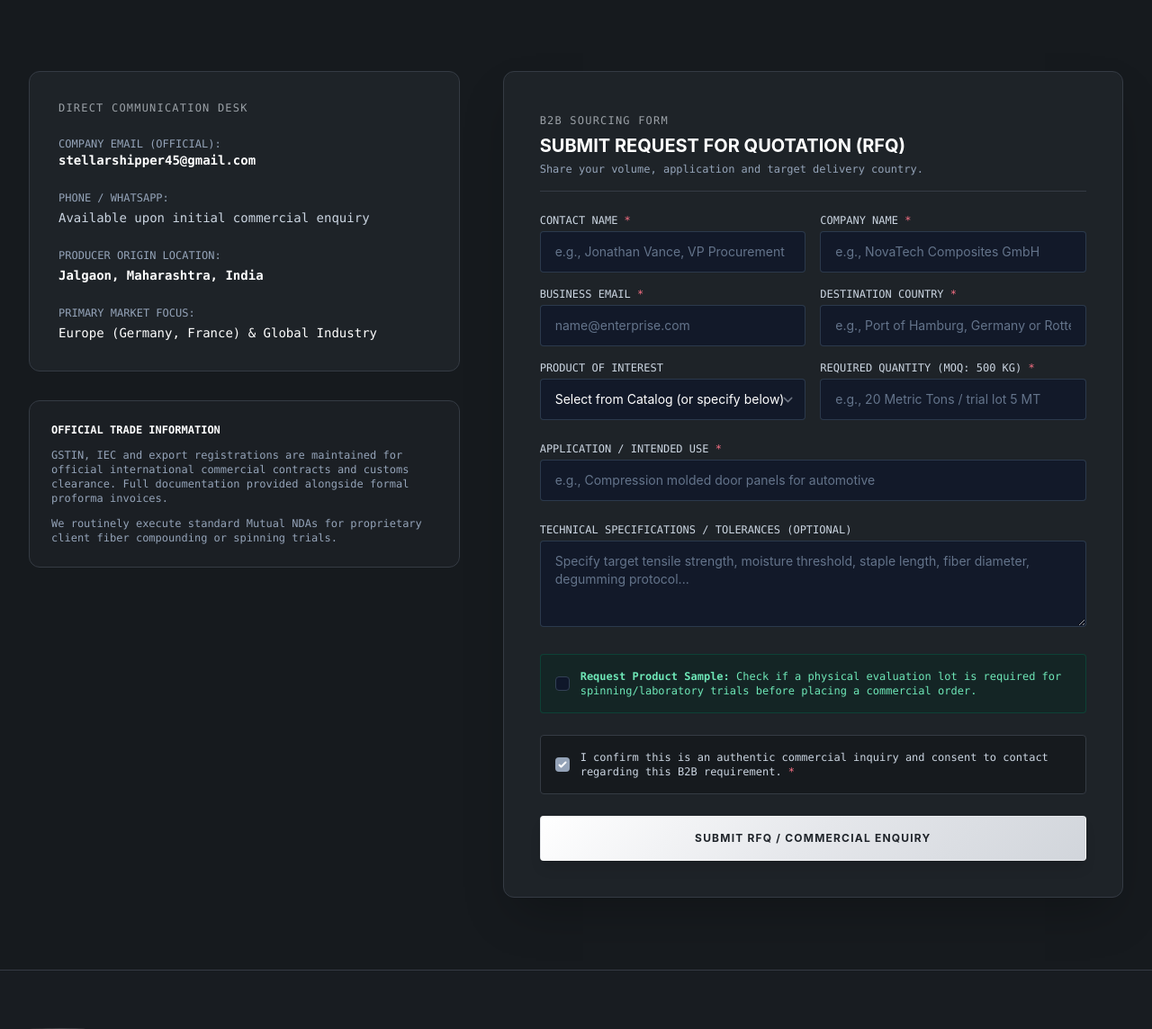
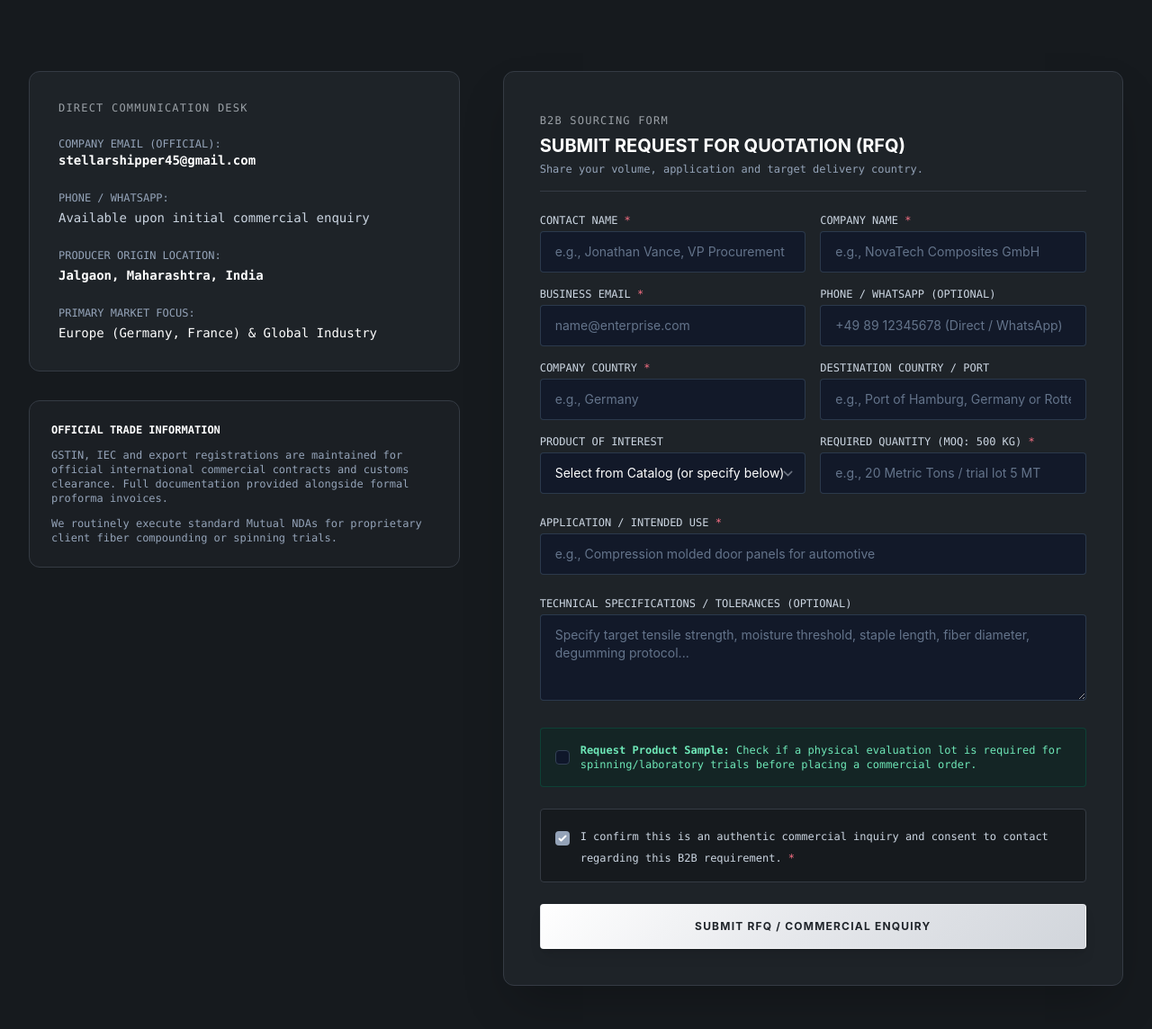
Before and after one commit to Abhisheksaini25/StellarShiper, a Django app: page /contact-rfq/ in a window 1280 px wide. Shown: the part 387-1531 px from the top of the page at 90% size. Run offline with Django 5.2, Linux system fonts and the light colour scheme; data that the repository does not hold is empty; some libraries are stand-ins or nearby versions.

Commit message:
Fix RFQ submission from contact page: auto-sync country/delivery_country and preserve contact page on error

```diff
--- a/apps/rfq/forms.py
+++ b/apps/rfq/forms.py
@@ -91,12 +91,33 @@ class RFQForm(forms.ModelForm):
         self.fields['product'].queryset = Product.objects.filter(is_active=True)
         self.fields['product'].empty_label = "Select from Catalog (or specify below)"
         self.fields['consent'].required = True
+        # Allow flexible submission from contact forms: country, delivery_country and incoterms auto-sync
+        self.fields['country'].required = False
+        self.fields['delivery_country'].required = False
+        self.fields['incoterms'].required = False
 
     def clean_website_check(self):
         val = self.cleaned_data.get('website_check')
         if val:
             raise forms.ValidationError("Automated submission detected.")
         return val
+
+    def clean(self):
+        cleaned_data = super().clean()
+        country = (cleaned_data.get('country') or '').strip()
+        delivery_country = (cleaned_data.get('delivery_country') or '').strip()
+
+        if not country and not delivery_country:
+            self.add_error('country', 'Please specify your country or destination country.')
+        elif country and not delivery_country:
+            cleaned_data['delivery_country'] = country
+        elif delivery_country and not country:
+            cleaned_data['country'] = delivery_country
+
+        if not cleaned_data.get('incoterms'):
+            cleaned_data['incoterms'] = 'CIF'
+
+        return cleaned_data
 
     def clean_technical_file(self):
         file = self.cleaned_data.get('technical_file')
--- a/templates/pages/contact_rfq.html
+++ b/templates/pages/contact_rfq.html
@@ -74,46 +74,71 @@
 
                 <form method="post" action="{% url 'rfq:submit' %}" enctype="multipart/form-data" class="space-y-6">
                     {% csrf_token %}
+                    <input type="hidden" name="source_page" value="contact">
 
                     <div class="hidden" aria-hidden="true">
                         {{ form.website_check }}
                     </div>
 
+                    {% if form.non_field_errors %}
+                    <div class="p-3 bg-rose-950/40 border border-rose-800 rounded text-rose-300 text-xs font-mono">
+                        {{ form.non_field_errors.0 }}
+                    </div>
+                    {% endif %}
+
                     <div class="grid grid-cols-1 sm:grid-cols-2 gap-4">
                         <div>
                             <label class="block text-xs font-mono uppercase text-slate-300 mb-1">Contact Name <span class="text-rose-400">*</span></label>
                             {{ form.name }}
+                            {% if form.name.errors %}<p class="text-xs text-rose-400 mt-1 font-mono">{{ form.name.errors.0 }}</p>{% endif %}
                         </div>
                         <div>
                             <label class="block text-xs font-mono uppercase text-slate-300 mb-1">Company Name <span class="text-rose-400">*</span></label>
                             {{ form.company }}
+                            {% if form.company.errors %}<p class="text-xs text-rose-400 mt-1 font-mono">{{ form.company.errors.0 }}</p>{% endif %}
                         </div>
                         <div>
                             <label class="block text-xs font-mono uppercase text-slate-300 mb-1">Business Email <span class="text-rose-400">*</span></label>
                             {{ form.email }}
+                            {% if form.email.errors %}<p class="text-xs text-rose-400 mt-1 font-mono">{{ form.email.errors.0 }}</p>{% endif %}
                         </div>
                         <div>
-                            <label class="block text-xs font-mono uppercase text-slate-300 mb-1">Destination Country <span class="text-rose-400">*</span></label>
+                            <label class="block text-xs font-mono uppercase text-slate-300 mb-1">Phone / WhatsApp (Optional)</label>
+                            {{ form.phone }}
+                            {% if form.phone.errors %}<p class="text-xs text-rose-400 mt-1 font-mono">{{ form.phone.errors.0 }}</p>{% endif %}
+                        </div>
+                        <div>
+                            <label class="block text-xs font-mono uppercase text-slate-300 mb-1">Company Country <span class="text-rose-400">*</span></label>
+                            {{ form.country }}
+                            {% if form.country.errors %}<p class="text-xs text-rose-400 mt-1 font-mono">{{ form.country.errors.0 }}</p>{% endif %}
+                        </div>
+                        <div>
+                            <label class="block text-xs font-mono uppercase text-slate-300 mb-1">Destination Country / Port</label>
                             {{ form.delivery_country }}
+                            {% if form.delivery_country.errors %}<p class="text-xs text-rose-400 mt-1 font-mono">{{ form.delivery_country.errors.0 }}</p>{% endif %}
                         </div>
                         <div>
                             <label class="block text-xs font-mono uppercase text-slate-300 mb-1">Product of Interest</label>
                             {{ form.product }}
+                            {% if form.product.errors %}<p class="text-xs text-rose-400 mt-1 font-mono">{{ form.product.errors.0 }}</p>{% endif %}
                         </div>
                         <div>
                             <label class="block text-xs font-mono uppercase text-slate-300 mb-1">Required Quantity (MOQ: 500 kg) <span class="text-rose-400">*</span></label>
                             {{ form.quantity }}
+                            {% if form.quantity.errors %}<p class="text-xs text-rose-400 mt-1 font-mono">{{ form.quantity.errors.0 }}</p>{% endif %}
                         </div>
                     </div>
 
                     <div>
                         <label class="block text-xs font-mono uppercase text-slate-300 mb-1">Application / Intended Use <span class="text-rose-400">*</span></label>
                         {{ form.application }}
+                        {% if form.application.errors %}<p class="text-xs text-rose-400 mt-1 font-mono">{{ form.application.errors.0 }}</p>{% endif %}
                     </div>
 
                     <div>
                         <label class="block text-xs font-mono uppercase text-slate-300 mb-1">Technical Specifications / Tolerances (Optional)</label>
                         {{ form.technical_requirements }}
+                        {% if form.technical_requirements.errors %}<p class="text-xs text-rose-400 mt-1 font-mono">{{ form.technical_requirements.errors.0 }}</p>{% endif %}
                     </div>
 
                     <div class="p-4 rounded bg-emerald-950/30 border border-emerald-800/50 flex items-start space-x-3">
@@ -129,9 +154,12 @@
                         <div class="mt-0.5">
                             {{ form.consent }}
                         </div>
-                        <label for="{{ form.consent.id_for_label }}" class="text-xs font-mono text-slate-300 cursor-pointer">
-                            I confirm this is an authentic commercial inquiry and consent to contact regarding this B2B requirement. <span class="text-rose-400">*</span>
-                        </label>
+                        <div>
+                            <label for="{{ form.consent.id_for_label }}" class="text-xs font-mono text-slate-300 cursor-pointer">
+                                I confirm this is an authentic commercial inquiry and consent to contact regarding this B2B requirement. <span class="text-rose-400">*</span>
+                            </label>
+                            {% if form.consent.errors %}<p class="text-xs text-rose-400 mt-1 font-mono">{{ form.consent.errors.0 }}</p>{% endif %}
+                        </div>
                     </div>
 
                     <button type="submit" class="w-full metallic-silver-btn py-4 rounded text-xs uppercase tracking-widest font-bold shadow-lg">
```
Also changed, not shown: apps/core/tests.py (+57 -0 lines), apps/rfq/views.py (+8 -0 lines).
